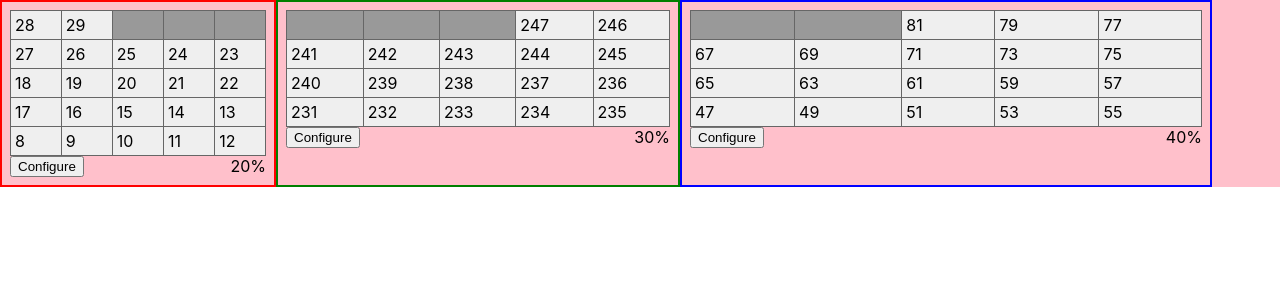
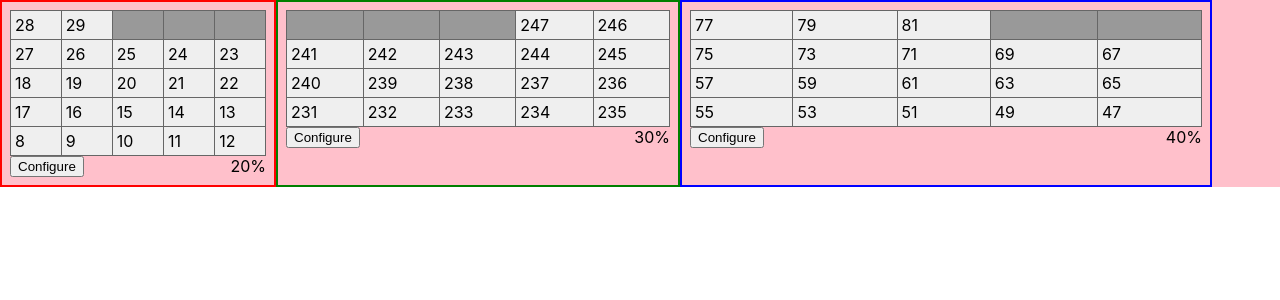
Before and after one commit to toddlemoine/take-home-cs, a React (Create React App) app in the folder 1_tables/: page / in a window 1280 px wide. Shown: the top 300 px of the page. Built offline with nearby package versions, Linux system fonts and the light colour scheme.

Commit message:
Working save and update flow

```diff
--- a/1_tables/src/App.js
+++ b/1_tables/src/App.js
@@ -6,26 +6,25 @@ import { configureSequence } from './actions/configureSequence';
 import { saveSequenceDefinition } from './actions/saveSequenceDefinition';
 import { ConfigureForm } from './components/ConfigureForm';
 
-const widths = [20, 30, 40];
-
-export function App({ text, sequences, activeSequence, configureSequence, saveSequenceDefinition }) {
+export function App({ sequenceDefinitions, sequences, activeSequence, configureSequence, saveSequenceDefinition }) {
   const showConfigure = Boolean(activeSequence);
   return (
     <div className="App">
-      { text }
       <section className="tables">
-        { Object.entries(sequences).map(( [sequenceId, seq ], index ) => (
+        { Object.entries(sequences).map(( [sequenceId, seq ]) => (
           <ConfigurableSequenceTable
-            key={index}
+            key={sequenceId}
             sequenceId={sequenceId}
             rows={seq}
-            width={widths[index]}
+            width={sequenceDefinitions[sequenceId].width}
             onConfigureClick={() => configureSequence(sequenceId)} />))
             }
       </section>
       { showConfigure &&
         <ConfigureForm
+          key={activeSequence}
           sequenceId={activeSequence}
+          sequenceDef={sequenceDefinitions[activeSequence]}
           onSubmit={saveSequenceDefinition} />}
     </div>
   );
--- a/1_tables/src/components/ConfigurableSequenceTable.jsx
+++ b/1_tables/src/components/ConfigurableSequenceTable.jsx
@@ -7,7 +7,7 @@ export function ConfigurableSequenceTable({ rows, sequenceId, width, onConfigure
   const styles = { width: widthPercent }
   return (
     <div className="configurable-sequence-table" style={styles} data-sequence-id={sequenceId}>
-      <SequenceTable rows={rows} />
+      <SequenceTable key={sequenceId} rows={rows} />
       <footer>
         <button onClick={onConfigureClick}>Configure</button>
         <div className="width-text">{widthPercent}</div>
--- a/1_tables/src/components/ConfigureForm.jsx
+++ b/1_tables/src/components/ConfigureForm.jsx
@@ -1,4 +1,5 @@
 import React from 'react';
+import { toInt } from '../utils';
 import './ConfigureForm.css';
 
 export function SequenceId({ color }) {
@@ -8,14 +9,63 @@ export function SequenceId({ color }) {
   )
 }
 
-export function ConfigureForm({ onSubmit, sequenceId }) {
+function FormRow({ children }) {
   return (
-    <div className="configure-form">
-      <h2>Table: <SequenceId color={sequenceId}>{sequenceId}</SequenceId></h2>
-      <form onSubmit={onSubmit}>
-
-
-      </form>
-    </div>
+    <div className="form-row">{children}</div>
   )
 }
+
+export class ConfigureForm extends React.Component {
+  constructor() {
+    super();
+    this.form = React.createRef();
+  }
+  handleSubmit = (e) => {
+    e.preventDefault();
+    const { sequenceId, sequenceDef, onSubmit } = this.props;
+    const newSequenceDef = Object.keys(sequenceDef).reduce((acc, key) => {
+      const form = this.form.current;
+      if (form[key]) {
+        acc[key] = form[key].getAttribute('data-type') === 'int' ? toInt(form[key].value) : form[key].value;
+      }
+      return acc;
+    }, { ...sequenceDef });
+    onSubmit(sequenceId, newSequenceDef);
+  }
+  render() {
+    const { onSubmit, sequenceId, sequenceDef } = this.props;
+    return (
+      <div className="configure-form">
+        <h2>Table: <SequenceId color={sequenceId}>{sequenceId}</SequenceId></h2>
+        <form ref={this.form} onSubmit={this.handleSubmit}>
+          <FormRow>
+            <label htmlFor="start">N =</label>
+            <input type="text" name="start" defaultValue={sequenceDef.start} data-type="int" />
+          </FormRow>
+          <FormRow>
+            <label htmlFor="step">X =</label>
+            <input type="text" name="step" defaultValue={sequenceDef.step} data-type="int" />
+          </FormRow>
+          <FormRow>
+            <label htmlFor="end">M =</label>
+            <input type="text" name="end" defaultValue={sequenceDef.end} data-type="int" />
+          </FormRow>
+          <FormRow>
+            <label htmlFor="width">W =</label>
+            <input type="text" name="width" defaultValue={sequenceDef.width} data-type="int" />%
+        </FormRow>
+          <FormRow>
+            <label htmlFor="w">W =</label>
+            <select name="direction" defaultValue={sequenceDef.direction}>
+              <option value="LTR">LTR</option>
+              <option value="RTL">RTL</option>
+            </select>
+          </FormRow>
+          <FormRow>
+            <button onClick={this.handleSubmit}>Save</button>
+          </FormRow>
+        </form>
+      </div>
+    )
+  }
+}
--- a/1_tables/src/components/SequenceTable.jsx
+++ b/1_tables/src/components/SequenceTable.jsx
@@ -1,14 +1,16 @@
 import React from 'react';
 import './SequenceTable.css';
 
-function SequenceTable({ rows }) {
+class SequenceTable extends React.Component {
+  render() {
+    const { rows } = this.props;
     return (
       <table className="sequence-table">
         <tbody>
-        {rows.map(row => (
-          <tr>
-            {row.map(val => (
-              <td disabled={val === null}>{val}</td>
+          {rows.map((row, index) => (
+            <tr key={index}>
+              {row.map((val, index) => (
+                <td key={index} disabled={val === null}>{val}</td>
               ))}
             </tr>
           ))}
@@ -16,5 +18,6 @@ function SequenceTable({ rows }) {
       </table>
     )
   }
+}
 
 export { SequenceTable };
--- a/1_tables/src/reducers/index.js
+++ b/1_tables/src/reducers/index.js
@@ -3,9 +3,9 @@ import { CONFIGURE_SEQUENCE } from '../actions/configureSequence';
 import { SAVE_SEQUENCE_DEFINITION } from '../actions/saveSequenceDefinition';
 
 const sequenceDefinitions = {
-    red: { start: 8, end: 29, switchAfter: 5 },
-    green: { start: 231, end: 247, switchAfter: 5 },
-    blue: { start: 47, end: 81, step: 2, switchAfter: 5 }
+    red: { start: 8, end: 29, step: 1, switchAfter: 5, width: 20, direction: 'LTR' },
+    green: { start: 231, end: 247, step: 1, switchAfter: 5, width: 30, direction: 'LTR' },
+    blue: { start: 47, end: 81, step: 2, switchAfter: 5, width: 40, direction: 'RTL' }
   };
 
 const sequences = Object.entries(sequenceDefinitions)
@@ -20,10 +20,21 @@ const initialState = {
   activeSequence: null
 };
 
+function timestamp(state) {
+  state.lastModified = Date.now();
+  return state;
+}
+
 export const tables = function(state = initialState, action) {
   switch (action.type) {
     case CONFIGURE_SEQUENCE:
       return { ...state, activeSequence: action.sequenceId };
+    case SAVE_SEQUENCE_DEFINITION:
+      const { sequenceId, sequenceDefinition }  = action;
+      const newState = { ...state, activeSequence: null };
+      newState.sequenceDefinitions[sequenceId] = sequenceDefinition;
+      newState.sequences[sequenceId] = createSequence(sequenceDefinition);
+      return timestamp(newState);
     default:
       return state;
   }
--- /dev/null
+++ b/1_tables/src/utils/index.js
@@ -0,0 +1,3 @@
+export function toInt(val) {
+  return parseInt(val, 10);
+}
```
Lines whose indentation alone changed are shown as unchanged.
